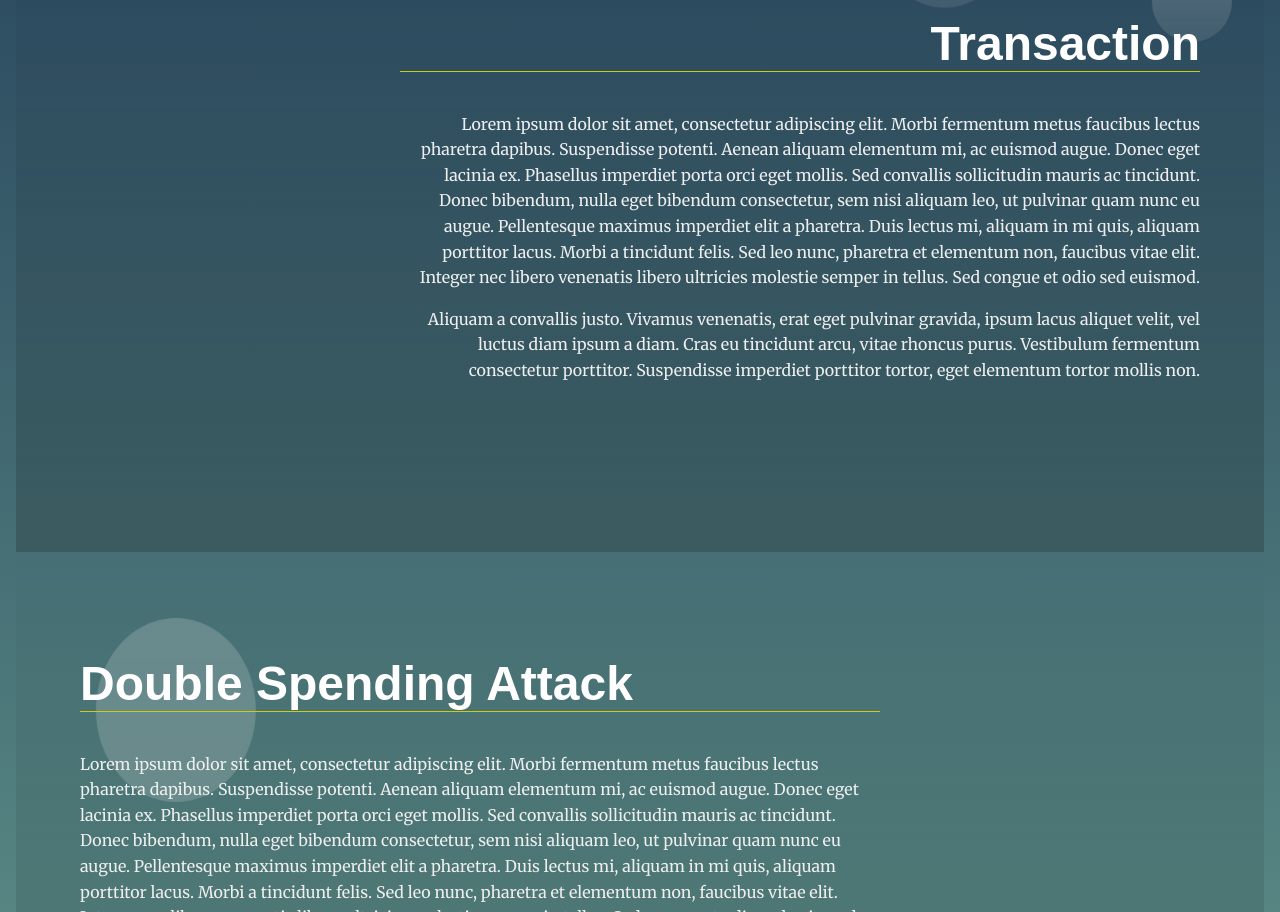
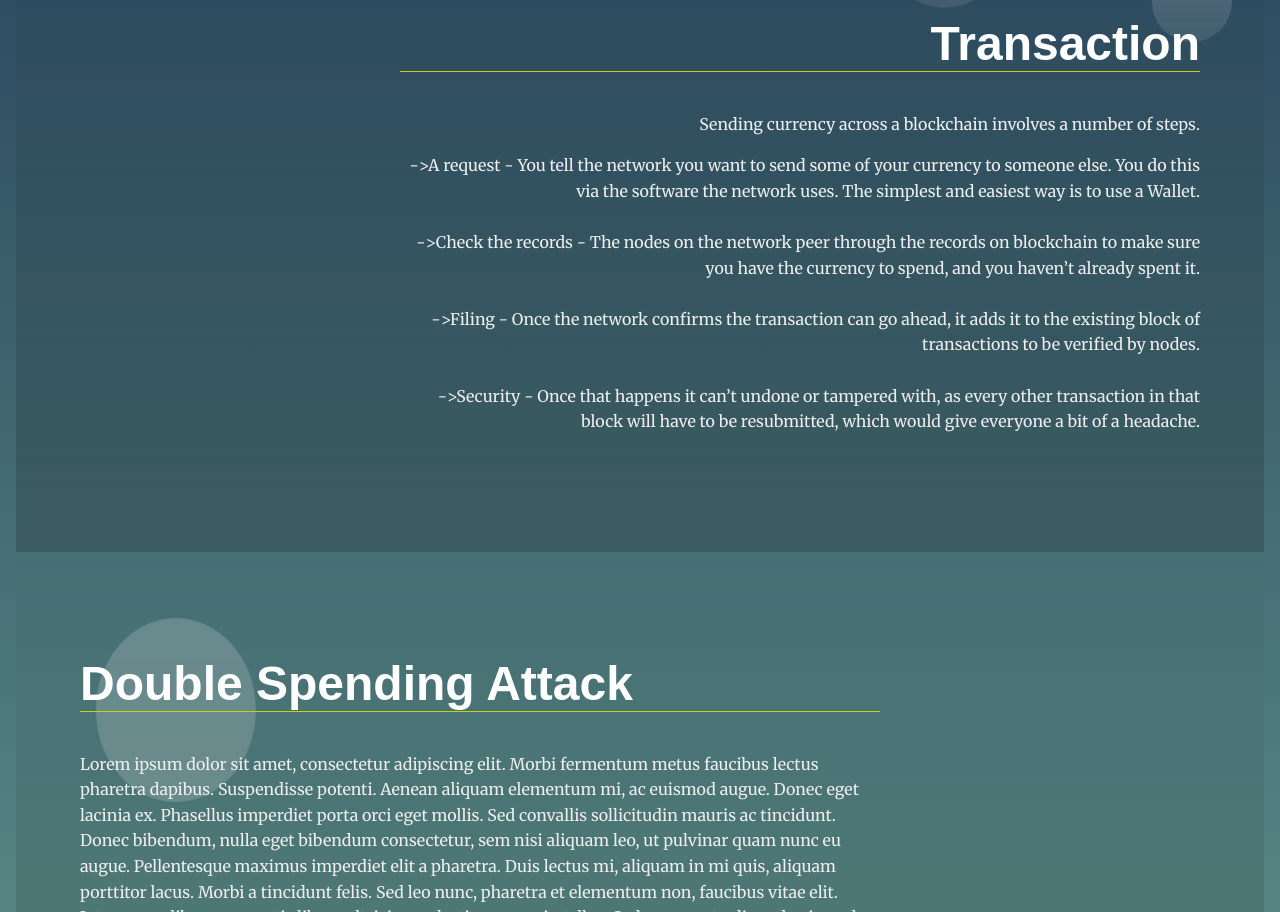
Before and after one commit to sbsaipranay19/blockchain, a plain HTML site: page index.html in a window 1280 px wide. Shown: the part 1064-1976 px from the top of the page. Drawn offline with Linux system fonts and the light colour scheme.

Commit message:
Transaction Demo Done 2

```diff
--- a/index.html
+++ b/index.html
@@ -37,12 +37,14 @@
             <div class="landing__container">
               <div class="popup2" onclick="myFunction3()">
                 <h2>Transaction</h2>
-                <span class="popuptext2" id="Popup3"><a href="/transaction/index.html" target="_blank">DSA Demo!</a> </span>
+                <span class="popuptext2" id="Popup3"><a href="/transaction/index.html" target="_blank">Transaction Demo!</a> </span>
             </div>
-                <p>Lorem ipsum dolor sit amet, consectetur adipiscing elit. Morbi fermentum metus faucibus lectus pharetra dapibus. Suspendisse potenti. Aenean aliquam elementum mi, ac euismod augue. Donec eget lacinia ex. Phasellus imperdiet porta orci eget mollis. Sed convallis sollicitudin mauris ac tincidunt. Donec bibendum, nulla eget bibendum consectetur, sem nisi aliquam leo, ut pulvinar quam nunc eu augue. Pellentesque maximus imperdiet elit a pharetra. Duis lectus mi, aliquam in mi quis, aliquam porttitor lacus. Morbi a tincidunt felis. Sed leo nunc, pharetra et elementum non, faucibus vitae elit. Integer nec libero venenatis libero ultricies molestie semper in tellus. Sed congue et odio sed euismod.</p>
-
-                <p>Aliquam a convallis justo. Vivamus venenatis, erat eget pulvinar gravida, ipsum lacus aliquet velit, vel luctus diam ipsum a diam. Cras eu tincidunt arcu, vitae rhoncus purus. Vestibulum fermentum consectetur porttitor. Suspendisse imperdiet porttitor tortor, eget elementum tortor mollis non.</p>
-            </div>
+                <p> Sending currency across a blockchain involves a number of steps. </p>
+                <p> ->A request - You tell the network you want to send some of your currency to someone else. You do this via the software the network uses. The simplest and easiest way is to use a Wallet. <br> <br>
+                    ->Check the records - The nodes on the network peer through the records on blockchain to make sure you have the currency to spend, and you haven’t already spent it. <br> <br>
+                    ->Filing - Once the network confirms the transaction can go ahead, it adds it to the existing block of transactions to be verified by nodes. <br> <br>
+                    ->Security - Once that happens it can’t undone or tampered with, as every other transaction in that block will have to be resubmitted, which would give everyone a bit of a headache.</p>
+                </div>
         </section>
         <section id="section3" data-nav="DSA">
             <div class="landing__container">
```
